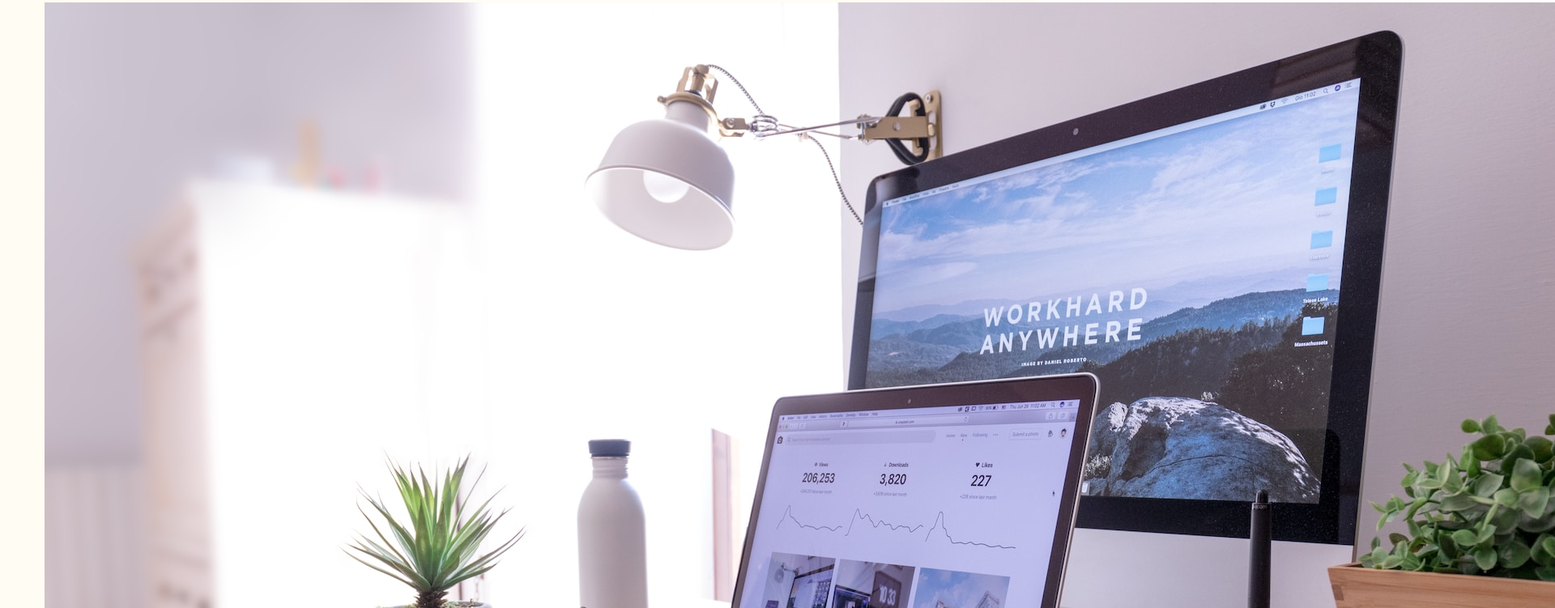
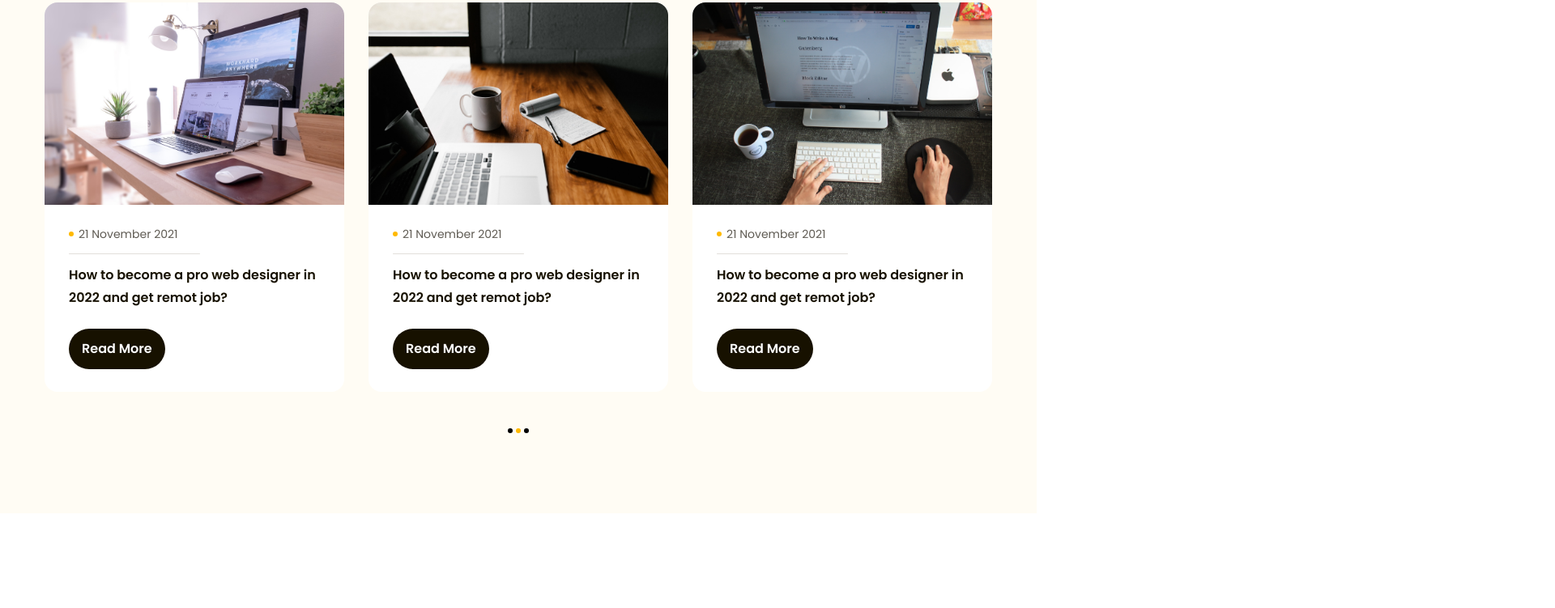
Before and after one commit to vanphuc7122001/f8-project2, a plain HTML site: page index.html in a window 1280 px wide. Shown: the part 4085-4836 px from the top of the page at 81% size, 1920 px wide, since content can reach past the window. Drawn offline with Linux system fonts and the light colour scheme.

Commit message:
finalized part of blog

```diff
--- a/assets/css/style.css
+++ b/assets/css/style.css
@@ -555,4 +555,92 @@ a {
 
 .blog .blog-list {
   margin-top: 55px;
+  display: flex;
+  gap: 30px;
 }
+
+.blog .blog-list .item {
+  width: 33.33%;
+  border-radius: 16px;
+  background: #fff;
+}
+
+.blog .blog-list .item:hover {
+  box-shadow: 0px 16px 32px 0px rgba(0, 0, 0, 0.05);
+}
+
+.blog-list .item .thumb {
+  width: 100%;
+  height: 250px;
+  object-fit: cover;
+  border-radius: 16px 16px 0px 0px;
+}
+
+.blog-list .item .info {
+  padding: 20px 20px 28px 30px;
+}
+
+.blog-list .info .date {
+  display: inline-block;
+  color: #5f5b53;
+  font-size: 1.4rem;
+  font-weight: 400;
+  line-height: 1.86; /* 185.714% */
+  position: relative;
+}
+
+.blog-list .info .date::before {
+  content: "";
+  display: inline-block;
+  margin: 0 6px 2px 0;
+  width: 6px;
+  height: 6px;
+  border-radius: 50%;
+  background: var(--primary-color);
+}
+
+.blog-list .info .date::after {
+  position: absolute;
+  display: inline-block;
+  content: "";
+  left: 0;
+  bottom: -12px;
+  height: 1px;
+  background: #e2dfda;
+  border-radius: 0.5px;
+  right: -27px;
+}
+
+.blog-list .info .question {
+  margin-top: 24px;
+  color: #171100;
+  font-size: 1.6rem;
+  font-weight: 600;
+  line-height: 1.75; /* 175% */
+}
+
+.blog-list .info .cta-blog {
+  margin-top: 24px;
+}
+
+.blog-list .info .cta-blog:hover {
+  color: #fff;
+  background: var(--primary-color);
+}
+
+.blog .dots {
+  margin-top: 38px;
+  text-align: center;
+}
+
+.blog .dots .dot {
+  display: inline-block;
+  width: 6px;
+  height: 6px;
+  border-radius: 50%;
+  background: black;
+}
+
+.blog .dots .dot.active {
+  background: var(--primary-color);
+}
--- a/index.html
+++ b/index.html
@@ -378,11 +378,11 @@
                 </div>
               </div>
             </div>
-            <div class="dots">
-              <span class="dot"></span>
-              <span class="dot"></span>
-              <span class="dot"></span>
-            </div>
+          </div>
+          <div class="dots">
+            <span class="dot"></span>
+            <span class="dot active"></span>
+            <span class="dot"></span>
           </div>
         </div>
       </div>
```
